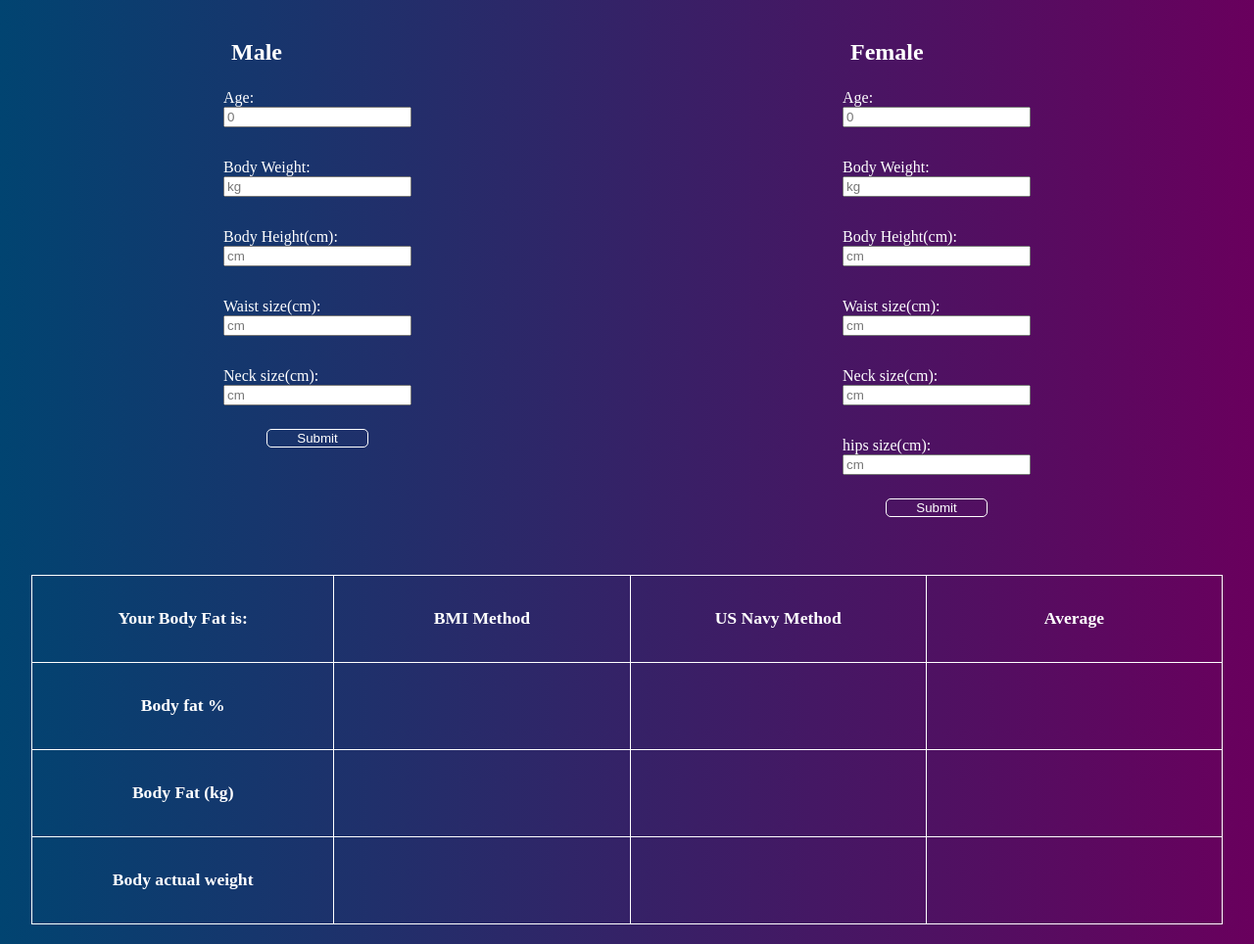
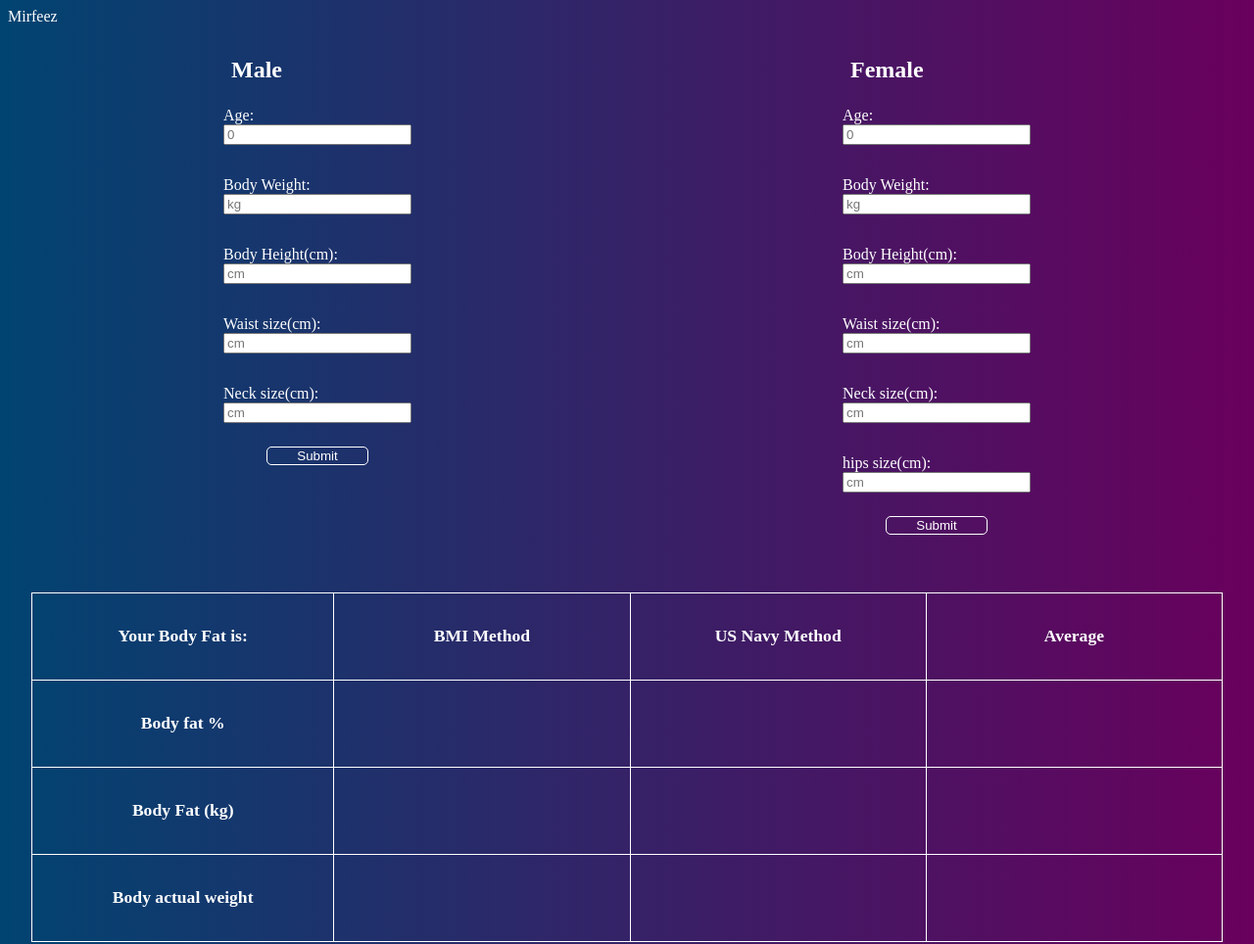
Before and after one commit to Mirfeez/p2-calculate-body-fat, a plain HTML site: page index.html in a window 1280 px wide. Shown: the top 964 px of the page at 98% size. Drawn offline with Linux system fonts and the light colour scheme.

Commit message:
Update index.html

```diff
--- a/index.html
+++ b/index.html
@@ -10,6 +10,11 @@
 </head>
 
 <body>
+  <header>
+    <nav>
+      <a>Mirfeez</a>
+    </nav>
+  </header>
   <section>
 
     <div class="female">
@@ -163,4 +168,5 @@
 
 </body>
 
+
 </html>
```
